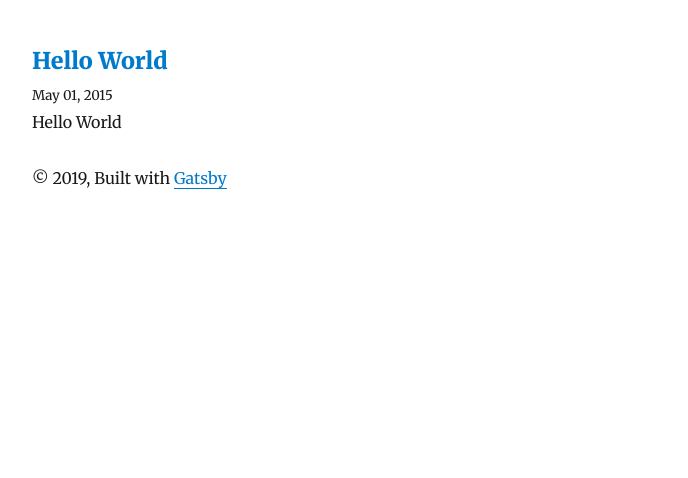
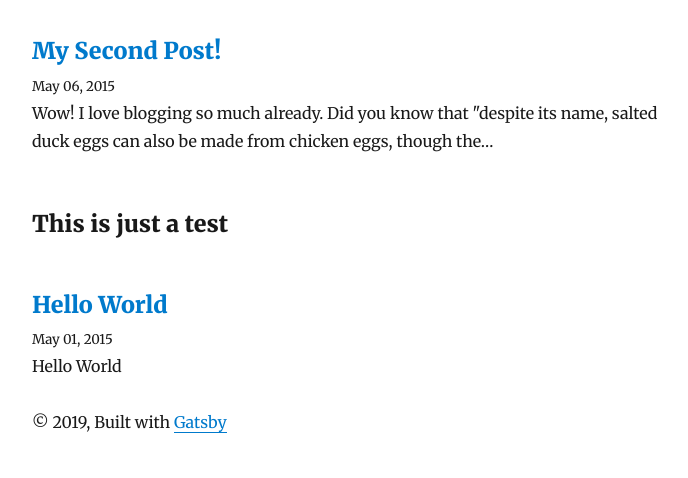
Before and after one commit to piscespieces/webdev_blog, a Gatsby site: page / in a window 1280 px wide. Shown: the part 675-1153 px from the top of the page, without its empty margins (293-981 px from the left). Before the commit the page ends 909 px from the top, so only its background shows below. Built offline with nearby package versions, Linux system fonts and the light colour scheme; Gatsby itself is replaced by a stand-in of ours; some packages are replaced by stand-ins of ours.

Commit message:
testing codeowners

```diff
--- a/src/pages/index.js
+++ b/src/pages/index.js
@@ -21,6 +21,7 @@
           return (
             <article key={node.fields.slug}>
               <header>
+                <h3>This is just a test</h3>
                 <h3
                   style={{
                     marginBottom: rhythm(1 / 4),
```
